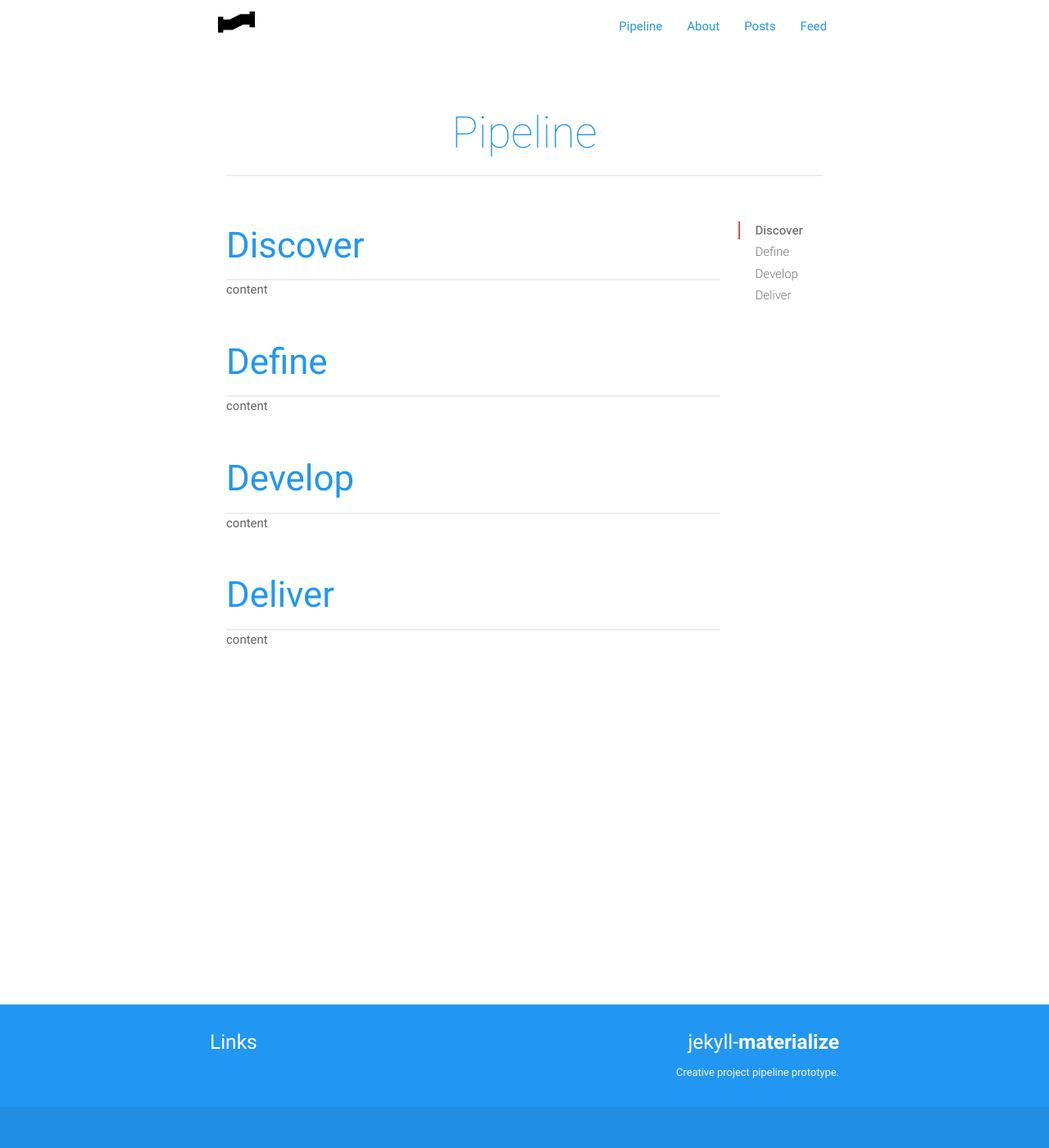
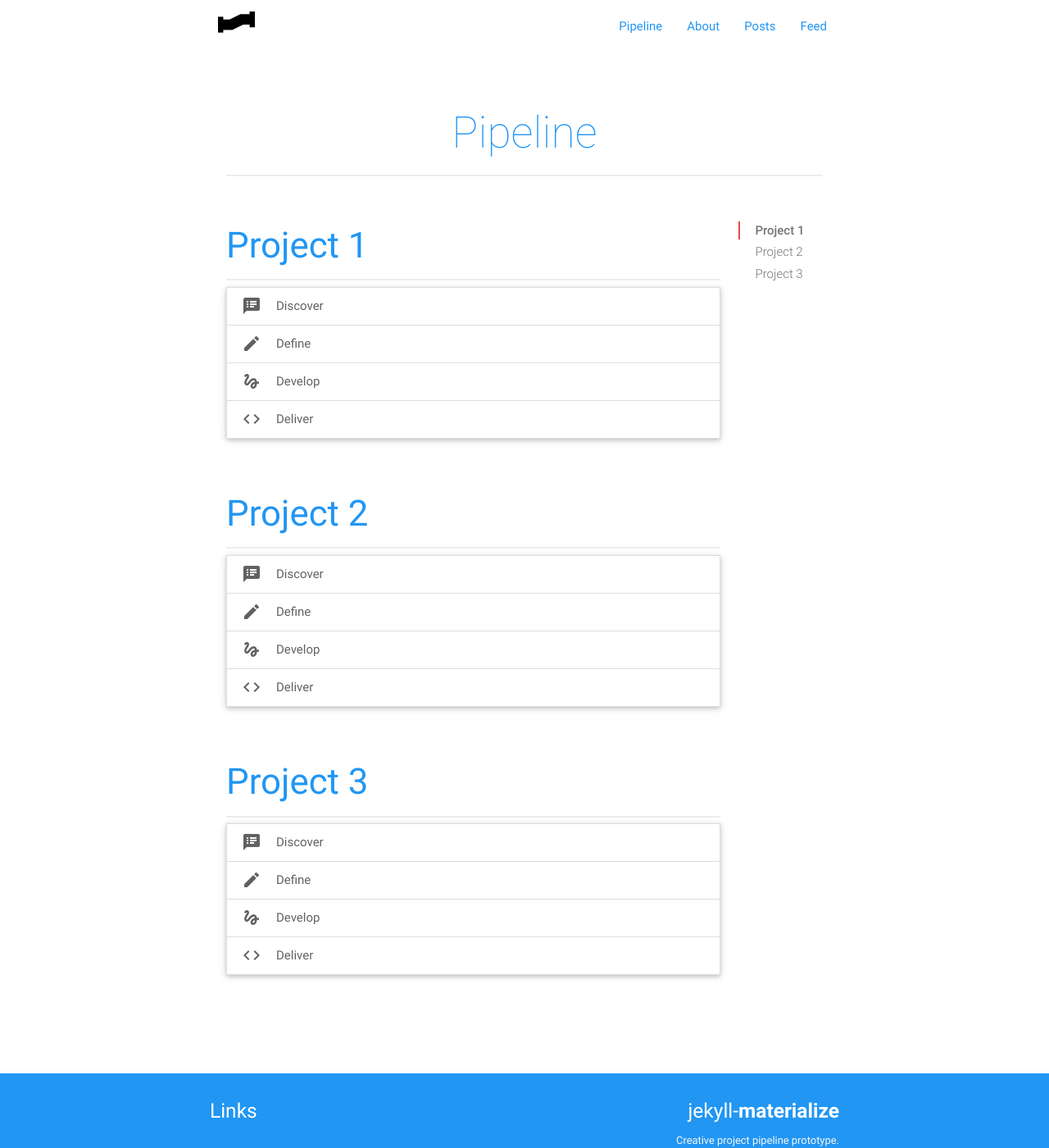
Before and after one commit to dmd-program/pipeline, a Jekyll site: the page built from index.html, in a window 1280 px wide and 1400 px high. Shown: the whole window at 82% size. Built offline with Jekyll 4.4.1, drawn with Linux system fonts in a browser that asks for light colours; the list of posts is cut into pages by our own code.

Commit message:
added accordions

```diff
--- a/index.html
+++ b/index.html
@@ -6,34 +6,80 @@
   <div class="row">
     <div class="col s12 m9 l10">
       <div id="discover" class="section scrollspy">
-        <h3 class="blue-text">Discover</h3>
+        <h3 class="blue-text">Project 1</h3>
         <div class="divider"></div>
-        <p>content</p>
+         <ul class="collapsible" data-collapsible="accordion">
+          <li>
+            <div class="collapsible-header"><i class="material-icons">speaker_notes</i>Discover</div>
+            <div class="collapsible-body"><p>Lorem ipsum dolor sit amet.</p></div>
+          </li>
+          <li>
+            <div class="collapsible-header"><i class="material-icons">edit</i>Define</div>
+            <div class="collapsible-body"><p>Lorem ipsum dolor sit amet.</p></div>
+          </li>
+          <li>
+            <div class="collapsible-header"><i class="material-icons">gesture</i>Develop</div>
+            <div class="collapsible-body"><p>Lorem ipsum dolor sit amet.</p></div>
+          </li>
+           <li>
+            <div class="collapsible-header"><i class="material-icons">code</i>Deliver</div>
+            <div class="collapsible-body"><p>Lorem ipsum dolor sit amet.</p></div>
+          </li>
+        </ul>
       </div>
 
       <div id="define" class="section scrollspy">
-        <h3 class="blue-text">Define</h3>
+        <h3 class="blue-text">Project 2</h3>
         <div class="divider"></div>
-        <p>content</p>
+        <ul class="collapsible" data-collapsible="accordion">
+          <li>
+            <div class="collapsible-header"><i class="material-icons">speaker_notes</i>Discover</div>
+            <div class="collapsible-body"><p>Lorem ipsum dolor sit amet.</p></div>
+          </li>
+          <li>
+            <div class="collapsible-header"><i class="material-icons">edit</i>Define</div>
+            <div class="collapsible-body"><p>Lorem ipsum dolor sit amet.</p></div>
+          </li>
+          <li>
+            <div class="collapsible-header"><i class="material-icons">gesture</i>Develop</div>
+            <div class="collapsible-body"><p>Lorem ipsum dolor sit amet.</p></div>
+          </li>
+           <li>
+            <div class="collapsible-header"><i class="material-icons">code</i>Deliver</div>
+            <div class="collapsible-body"><p>Lorem ipsum dolor sit amet.</p></div>
+          </li>
+        </ul>
       </div>
 
       <div id="develop" class="section scrollspy">
-        <h3 class="blue-text">Develop</h3>
+        <h3 class="blue-text">Project 3</h3>
         <div class="divider"></div>
-        <p>content</p>
+        <ul class="collapsible" data-collapsible="accordion">
+          <li>
+            <div class="collapsible-header"><i class="material-icons">speaker_notes</i>Discover</div>
+            <div class="collapsible-body"><p>Lorem ipsum dolor sit amet.</p></div>
+          </li>
+          <li>
+            <div class="collapsible-header"><i class="material-icons">edit</i>Define</div>
+            <div class="collapsible-body"><p>Lorem ipsum dolor sit amet.</p></div>
+          </li>
+          <li>
+            <div class="collapsible-header"><i class="material-icons">gesture</i>Develop</div>
+            <div class="collapsible-body"><p>Lorem ipsum dolor sit amet.</p></div>
+          </li>
+           <li>
+            <div class="collapsible-header"><i class="material-icons">code</i>Deliver</div>
+            <div class="collapsible-body"><p>Lorem ipsum dolor sit amet.</p></div>
+          </li>
+        </ul>
       </div>
-      <div id="deliver" class="section scrollspy">
-        <h3 class="blue-text">Deliver</h3>
-        <div class="divider"></div>
-        <p>content</p>
-      </div>
+
     </div>
     <div class="col hide-on-small-only m3 l2">
       <ul class="section table-of-contents">
-        <li><a href="#discover">Discover</a></li>
-        <li><a href="#define">Define</a></li>
-        <li><a href="#develop">Develop</a></li>
-        <li><a href="#deliver">Deliver</a></li>
+        <li><a href="#discover">Project 1</a></li>
+        <li><a href="#define">Project 2</a></li>
+        <li><a href="#develop">Project 3</a></li>
       </ul>
     </div>
   </div>
```
